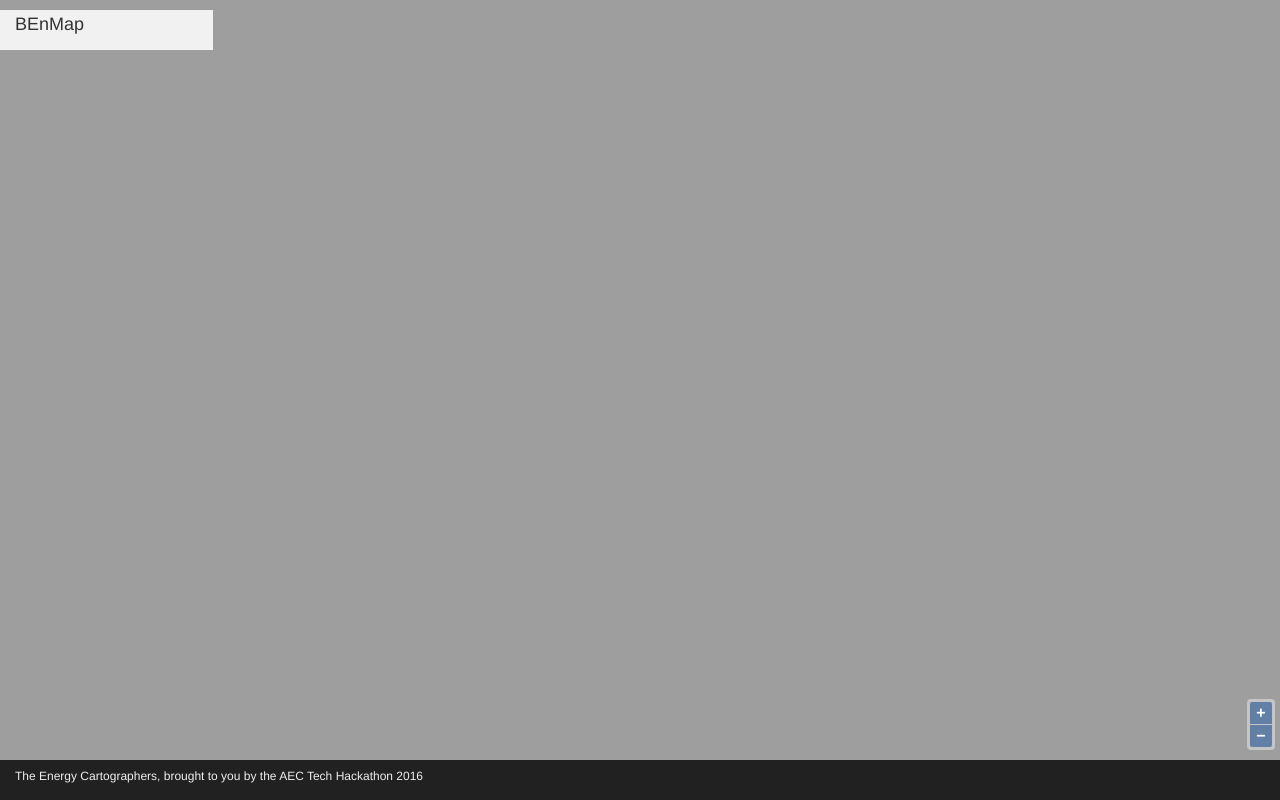
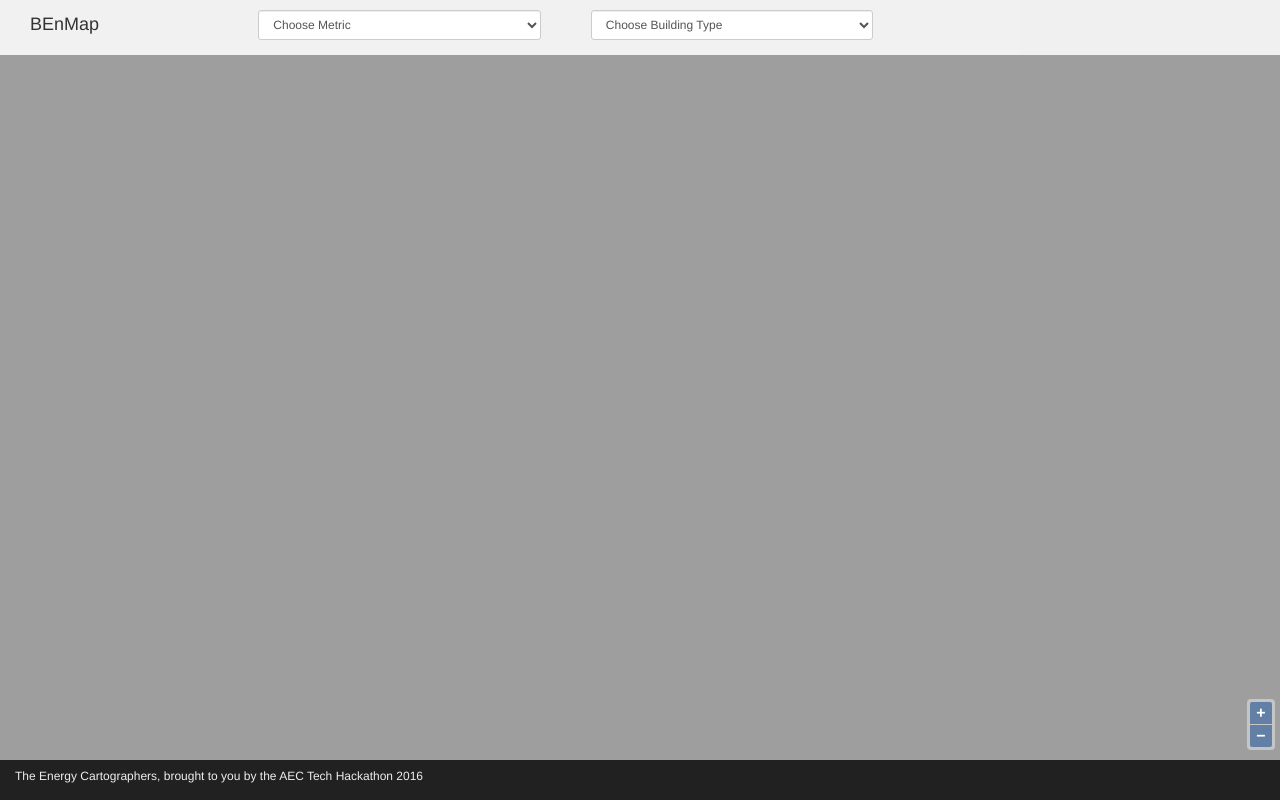
Before and after one commit to ladybug-tools/benmap, a plain HTML site: page browser/index.html in a window 1280 px wide. Drawn offline with Linux system fonts and the light colour scheme.

Commit message:
added placeholder dropdown

```diff
--- a/browser/css/style.css
+++ b/browser/css/style.css
@@ -59,7 +59,7 @@ a {
 .tile-rect {
     float: left;
     min-width: 100px;
-    min-height: 40px;
+    min-height: 30px;
     margin: 10px 20px 10px 0;
     /*padding: 20px;*/
     position: relative;
--- a/browser/index.html
+++ b/browser/index.html
@@ -30,18 +30,34 @@
 </head>
 
 <!-- <body class="fixed-nav"> -->
-    <!-- <div class="fixed-nav fullscreen" id="map"></div> -->
+<!-- <div class="fixed-nav fullscreen" id="map"></div> -->
 
-    <!-- <nav class="navbar navbar-light navbar-fixed-top bg-black ">
+<!-- <nav class="navbar navbar-light navbar-fixed-top bg-black ">
         <a class="navbar-brand brand" href="#">BenMap</a>
     </nav> -->
+
 <body>
     <div class="fullscreen" id="map"></div>
 
     <div id="main" class="container-fluid">
         <div class="row">
-            <div class="col-xs-2 tile-rect bg-translucent">
-                <h4>BEnMap</h4>
+            <div class="col-xs-12  bg-translucent">
+                <div class="col-xs-2 tile-rect">
+                    <h4>BEnMap</h4>
+                </div>
+                <div class="col-xs-3 tile-rect">
+                    <select id="metric" class="form-control input-sm" onchange="trackMetric(this)">
+                    <option selected disabled>Choose Metric</option>
+                    <option value="energy">Energy Use Intensity</option>
+                    <option value="carbon">Carbon Footprint</option>
+                </select>
+                </div>
+                <div class="col-xs-3 tile-rect">
+                    <select id="filter" class="form-control input-sm" onchange="getFilter(this)">
+                    <option selected disabled>Choose Building Type</option>
+                    <option value="school">School</option>
+                </select>
+                </div>
             </div>
         </div>
     </div>
--- a/browser/js/main.js
+++ b/browser/js/main.js
@@ -1,3 +1,11 @@
+function trackMetric(metric){
+    console.log("Metric: ", metric.value);
+};
+
+function getFilter(filter){
+    console.log("Filter: ", filter.value);
+};
+
 $(document).ready(function() {
 
     var olMap = new ol.Map({
```
